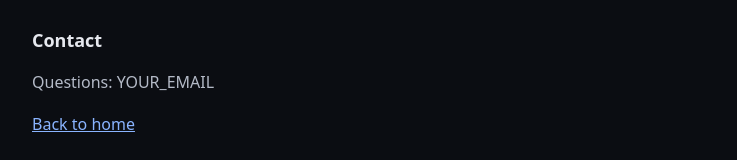
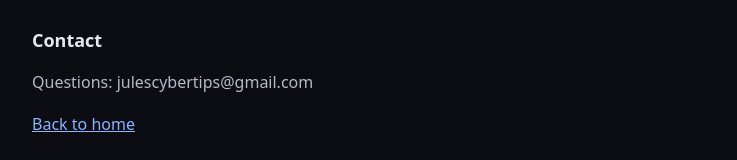
Before and after one commit to julliancm07-png/cybershorts, a plain HTML site: page docs/privacy.html in a window 1280 px wide. Shown: the part 684-844 px from the top of the page, without its empty margins (268-1005 px from the left). Drawn offline with Linux system fonts and the light colour scheme.

Commit message:
Serve the TikTok review site from docs/ via GitHub Pages
Co-Authored-By: Claude Opus 5.5 <noreply@anthropic.com>
Claude-Session: https://claude.ai/code/session_017tD9w3fAknu3i6YxWaUYAb

```diff
--- a/site/privacy.html
+++ b/docs/privacy.html
@@ -35,7 +35,7 @@
   <p>Rendered video files are deleted after a short period. Draft records are kept for the owner's reference.</p>
 
   <h2>Contact</h2>
-  <p>Questions: YOUR_EMAIL</p>
+  <p>Questions: julescybertips@gmail.com</p>
 
   <p><a href="index.html">Back to home</a></p>
 </main>
```
Also changed, not shown: docs/terms.html (renamed from site/terms.html, +1 -1 lines), docs/callback.html (renamed from site/callback.html), docs/index.html (renamed from site/index.html), 2 other files.
